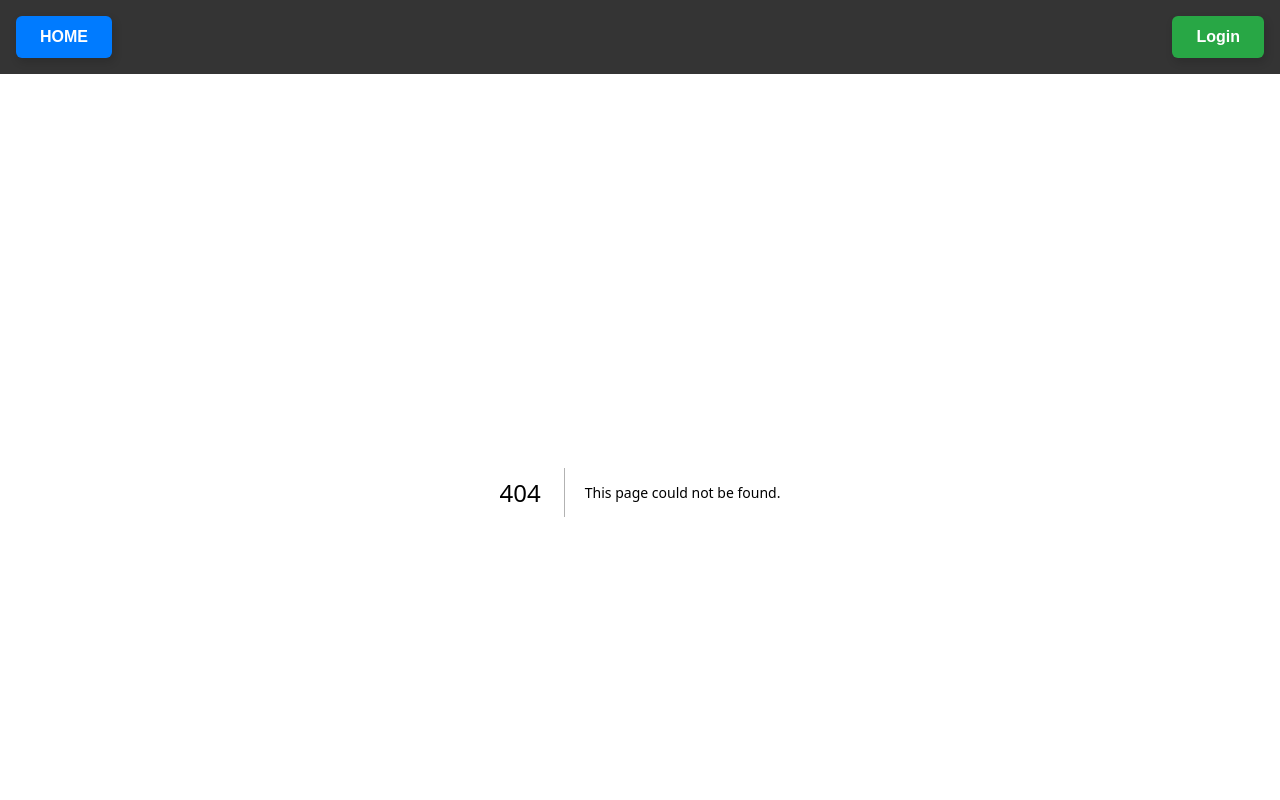
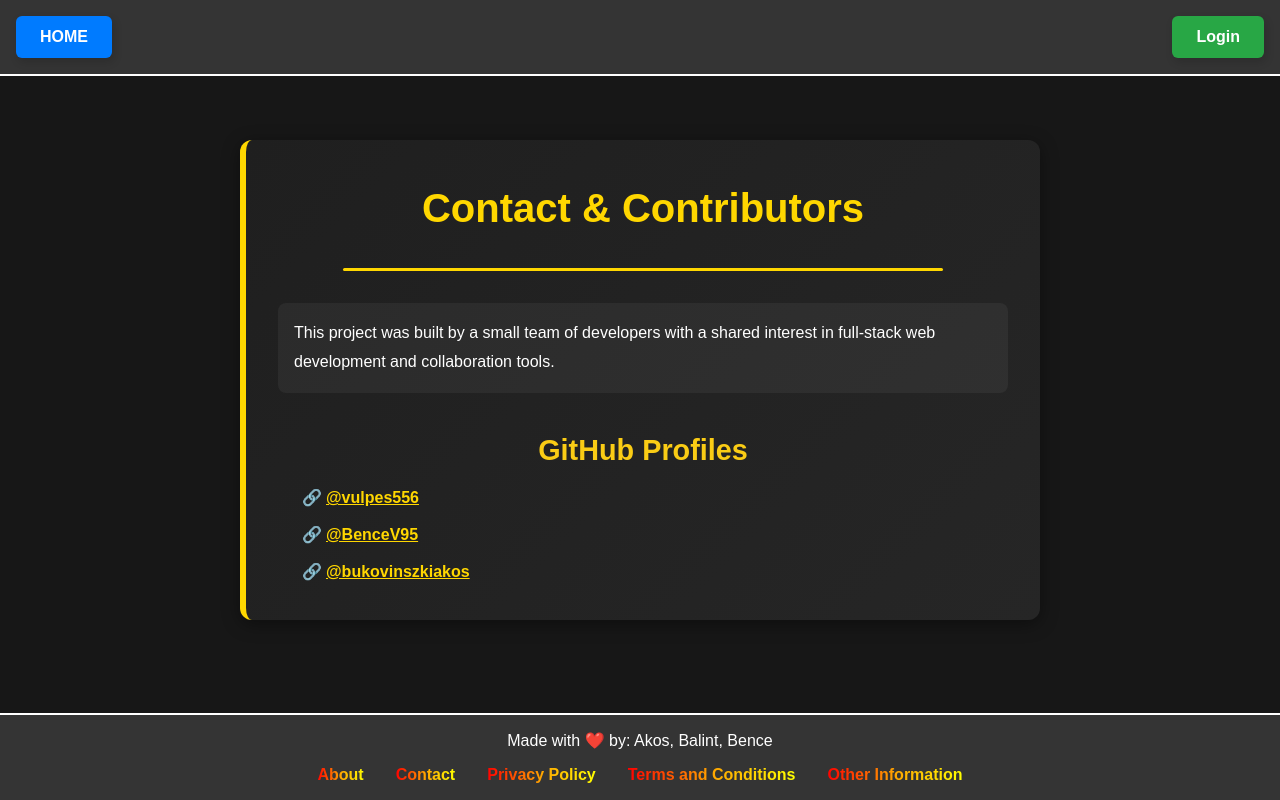
Before and after one commit to BenceV95/HousholdResponsibilitySharingApp, a Next.js app in the folder HouseholdResponsibilityApp_Frontend/: page /contact in a window 1280 px wide. Before the commit this address had no page. Shown: the top 800 px of the page. Built offline with nearby package versions, Linux system fonts and the light colour scheme.

Commit message:
Add: Contact page with animated layout, contributor GitHub links and project repository

```diff
--- /dev/null
+++ b/HouseholdResponsibilityApp_Frontend/app/contact/Contact.css
@@ -0,0 +1,103 @@
+.contact-container {
+  background: linear-gradient(135deg, #1f1f1f, #262626);
+  color: #ffffff;
+  padding: 2rem;
+  max-width: 800px;
+  max-height: 60vh;
+  overflow-y: auto;
+  margin: 3rem auto 0rem auto;
+  border-left: 6px solid #ffd700;
+  border-radius: 12px;
+  box-shadow: 0 4px 18px rgba(0, 0, 0, 0.4);
+  line-height: 1.8;
+  animation: fadeIn 0.6s ease-in-out;
+  overflow-y: auto;
+  scrollbar-width: thin;
+}
+
+@keyframes fadeIn {
+  from {
+    opacity: 0;
+    transform: translateY(10px);
+  }
+  to {
+    opacity: 1;
+    transform: translateY(0);
+  }
+}
+
+.contact-container h1::after {
+  content: "";
+  display: block;
+  width: 600px;
+  height: 3px;
+  background-color: #ffd700;
+  margin: 1.5rem auto 0 auto;
+  border-radius: 2px;
+}
+
+.contact-container h1 {
+  font-size: 2.5rem;
+  text-align: center;
+  margin-bottom: 2rem;
+  color: #ffd700;
+}
+
+.contact-container h2 {
+  font-size: 1.8rem;
+  margin-top: 2rem;
+  margin-bottom: 0.5rem;
+  color: #facc15;
+  text-align: center;
+}
+
+.contact-container p {
+  background-color: rgba(255, 255, 255, 0.05);
+  padding: 1rem;
+  border-radius: 8px;
+  margin-bottom: 1rem;
+}
+
+.contact-container ul {
+  padding-left: 1.5rem;
+  list-style: none;
+  margin-bottom: 1rem;
+}
+
+.contact-container li {
+  margin-bottom: 0.5rem;
+  position: relative;
+  padding-left: 1.5rem;
+}
+
+.contact-container li::before {
+  content: '🔗';
+  position: absolute;
+  left: 0;
+}
+
+.contact-container a {
+  color: #ffd700;
+  text-decoration: underline;
+  font-weight: bold;
+}
+
+.contact-container a:hover {
+  color: #ffcc00;
+}
+
+.project-link {
+  display: inline-block;
+  margin-top: 0.5rem;
+}
+
+.contact-container::-webkit-scrollbar {
+  width: 8px;
+}
+.contact-container::-webkit-scrollbar-thumb {
+  background: #555;
+  border-radius: 4px;
+}
+.contact-container::-webkit-scrollbar-track {
+  background: #2a2a2a;
+}
--- /dev/null
+++ b/HouseholdResponsibilityApp_Frontend/app/contact/page.jsx
@@ -0,0 +1,51 @@
+import './Contact.css';
+
+export default function ContactPage() {
+  return (
+    <div className="contact-container">
+      <h1>Contact & Contributors</h1>
+
+      <section>
+        <p>
+          This project was built by a small team of developers with a shared interest in full-stack web development and collaboration tools.
+        </p>
+      </section>
+
+      <section>
+        <h2>GitHub Profiles</h2>
+        <ul>
+          <li>
+            <a href="https://github.com/vulpes556" target="_blank" rel="noopener noreferrer">
+              @vulpes556
+            </a>
+          </li>
+          <li>
+            <a href="https://github.com/BenceV95" target="_blank" rel="noopener noreferrer">
+              @BenceV95
+            </a>
+          </li>
+          <li>
+            <a href="https://github.com/bukovinszkiakos" target="_blank" rel="noopener noreferrer">
+              @bukovinszkiakos
+            </a>
+          </li>
+        </ul>
+      </section>
+
+      <section>
+        <h2>Project Repository</h2>
+        <p>
+          You can find the full source code and ongoing development of the project on GitHub:
+        </p>
+        <a
+          href="https://github.com/BenceV95/HousholdResponsibilitySharingApp/tree/main"
+          target="_blank"
+          rel="noopener noreferrer"
+          className="project-link"
+        >
+          Pura Domus GitHub Repository
+        </a>
+      </section>
+    </div>
+  );
+}
```
